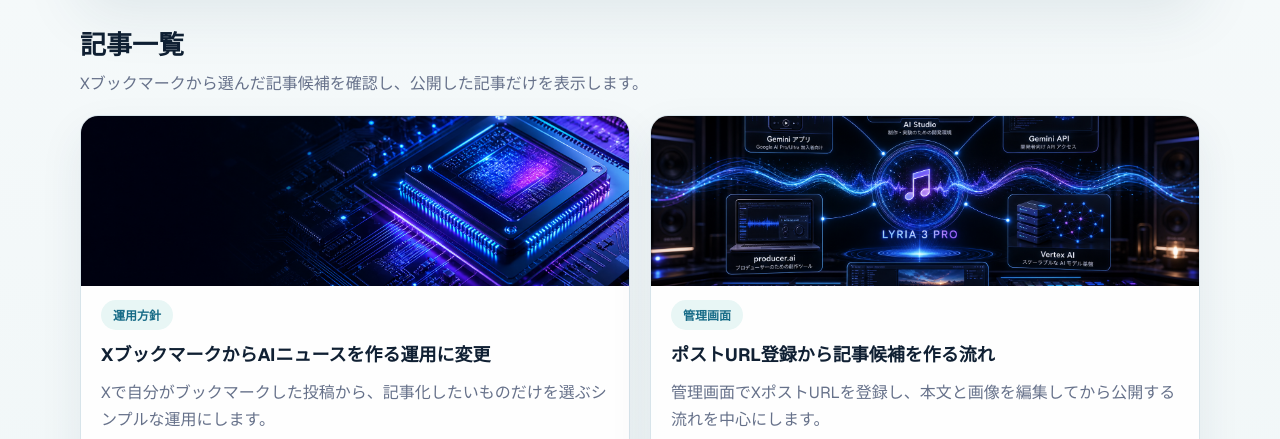
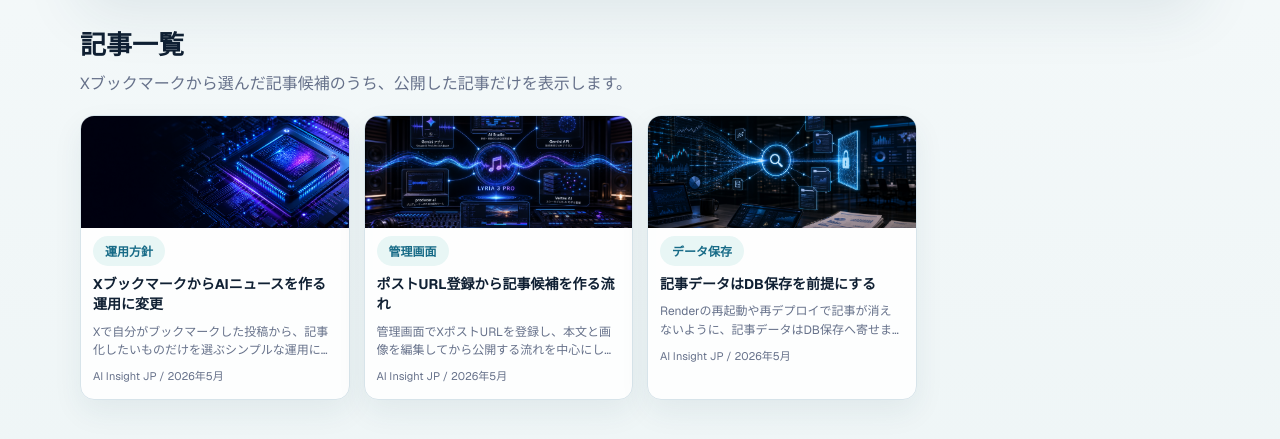
Before and after one commit to shunnidacell/ai-, a Next.js app: page / in a window 1280 px wide. Shown: the part 513-952 px from the top of the page. Built offline with nearby package versions, Linux system fonts and the light colour scheme; no server answers; the database is empty.

Commit message:
Compact public article cards

```diff
--- a/src/app/globals.css
+++ b/src/app/globals.css
@@ -153,26 +153,26 @@
 
 .simpleArticleGrid {
   display: grid;
-  grid-template-columns: repeat(2, minmax(0, 1fr));
-  gap: 20px;
+  grid-template-columns: repeat(4, minmax(0, 1fr));
+  gap: 14px;
 }
 
 .simpleArticleCard {
   display: grid;
-  gap: 12px;
+  gap: 8px;
   align-content: start;
   border: 1px solid #d7e4ea;
-  border-radius: 18px;
+  border-radius: 14px;
   overflow: hidden;
-  padding: 0 20px 20px;
+  padding: 0 12px 14px;
   background: rgba(255, 255, 255, 0.9);
-  box-shadow: 0 18px 44px rgba(32, 67, 84, 0.08);
+  box-shadow: 0 12px 30px rgba(32, 67, 84, 0.07);
   transition: transform 160ms ease, box-shadow 160ms ease;
 }
 
 .simpleArticleCardImage {
-  height: 170px;
-  margin: 0 -20px 2px;
+  height: 112px;
+  margin: 0 -12px 0;
   background-color: #eef6f8;
 }
 
@@ -184,14 +184,26 @@
 
 .simpleArticleCard h3 {
   color: #102033;
-  font-size: 18px;
+  font-size: 14px;
   line-height: 1.45;
 }
 
 .simpleArticleCard p,
 .simpleArticleCard small {
   color: #66718a;
-  line-height: 1.65;
+  line-height: 1.55;
+}
+
+.simpleArticleCard p {
+  display: -webkit-box;
+  overflow: hidden;
+  font-size: 12px;
+  -webkit-box-orient: vertical;
+  -webkit-line-clamp: 2;
+}
+
+.simpleArticleCard small {
+  font-size: 11px;
 }
 
 .simpleArticlePage {
--- a/src/components/home-article-explorer.tsx
+++ b/src/components/home-article-explorer.tsx
@@ -50,9 +50,7 @@ export function HomeArticleExplorer({
       <section className="simpleArticleSection">
         <div className="simpleSectionHead">
           <h2>記事一覧</h2>
-          <p>
-            Xブックマークから選んだ記事候補を確認し、公開した記事だけを表示します。
-          </p>
+          <p>Xブックマークから選んだ記事候補のうち、公開した記事だけを表示します。</p>
         </div>
 
         <div className="simpleArticleGrid">
```
